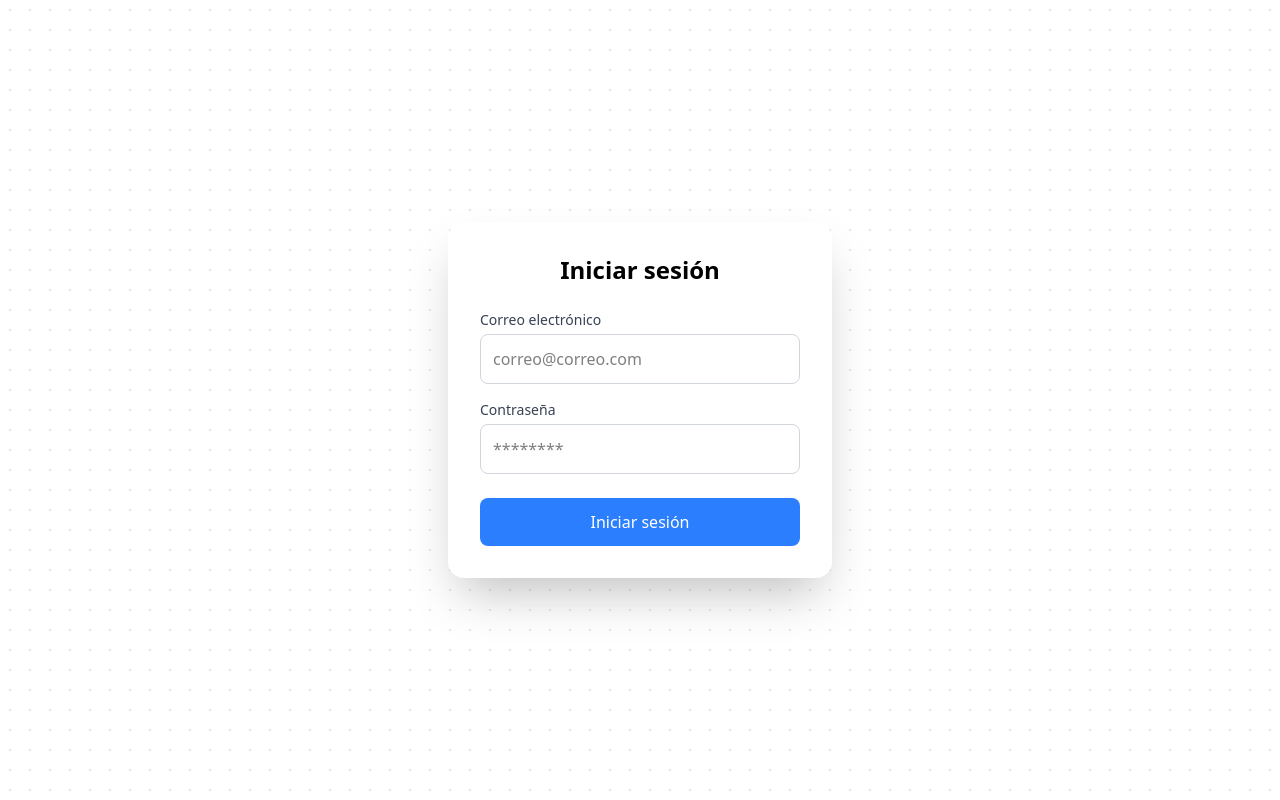
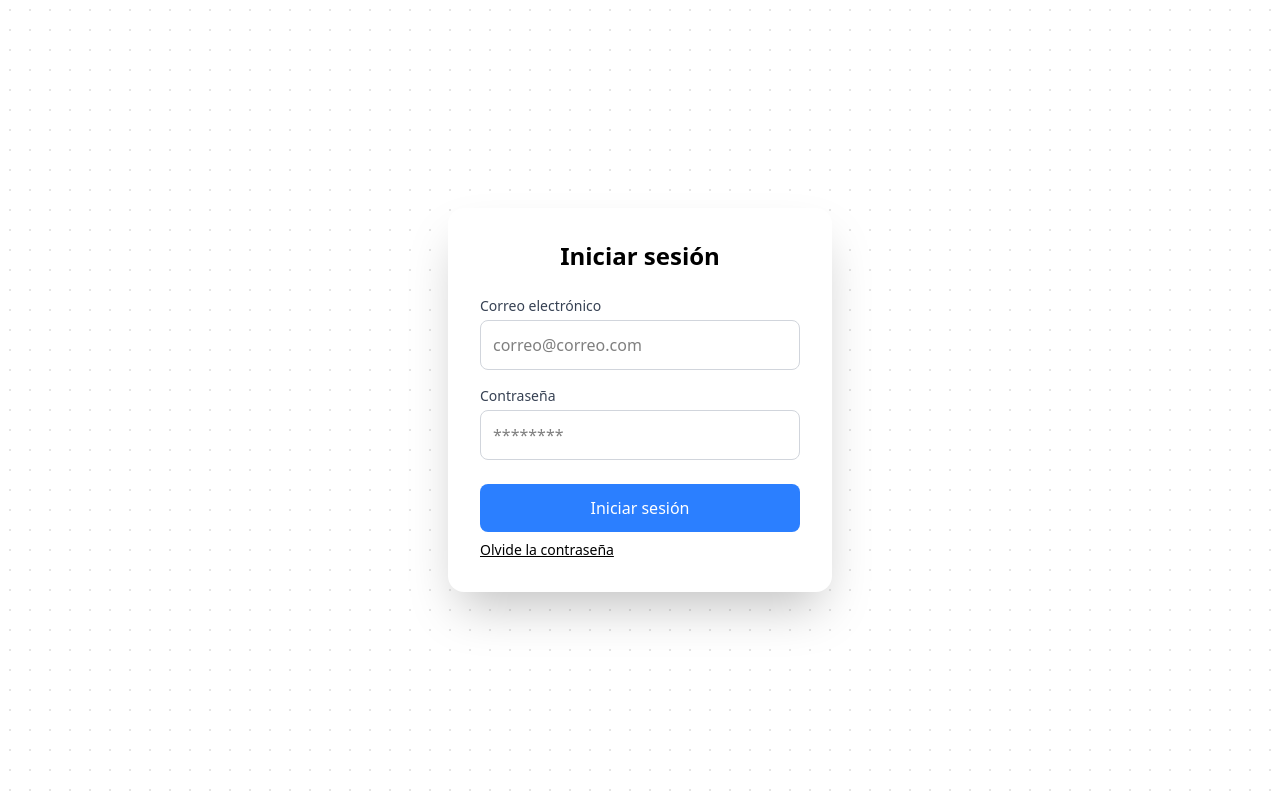
Before and after one commit to CarlosUriass/KardexPay, a React (Vite) app: page /login in a window 1280 px wide. Built offline with nearby package versions, Linux system fonts and the light colour scheme.

Commit message:
forget password added

```diff
--- a/src/components/LoginForm.jsx
+++ b/src/components/LoginForm.jsx
@@ -81,6 +81,8 @@ function LoginForm() {
             Iniciar sesión
           </button>
         </form>
+
+        <p className="mt-2 underline font-extralight text-sm cursor-pointer">Olvide la contraseña</p>
       </div>
     </div>
   );
```
